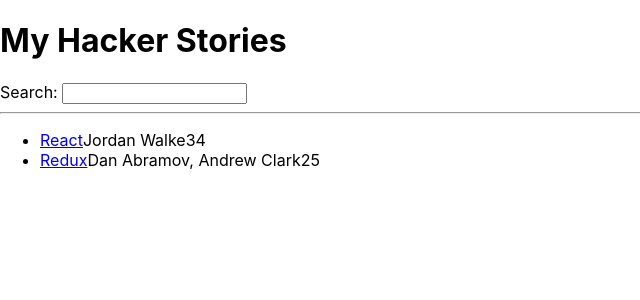
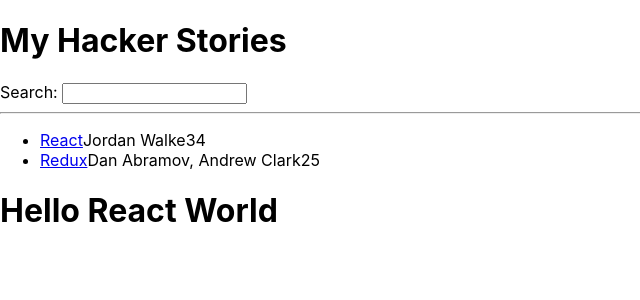
Before and after one commit to johnemurphy1/hacker-stories, a React (Create React App) app: page / in a window 1280 px wide. Shown: the top 300 px of the page, without its empty margins (0-640 px from the left). Built offline with nearby package versions, Linux system fonts and the light colour scheme.

Commit message:
added to index.js and readme

```diff
--- a/src/index.js
+++ b/src/index.js
@@ -6,8 +6,10 @@ import reportWebVitals from './reportWebVitals';
 
 const root = ReactDOM.createRoot(document.getElementById('root'));
 root.render(
+
   <React.StrictMode>
     <App />
+    <h1>Hello React World</h1>
   </React.StrictMode>
 );
 
```
Also changed, not shown: 1 other file (tests, documents, lock files or other folders).
